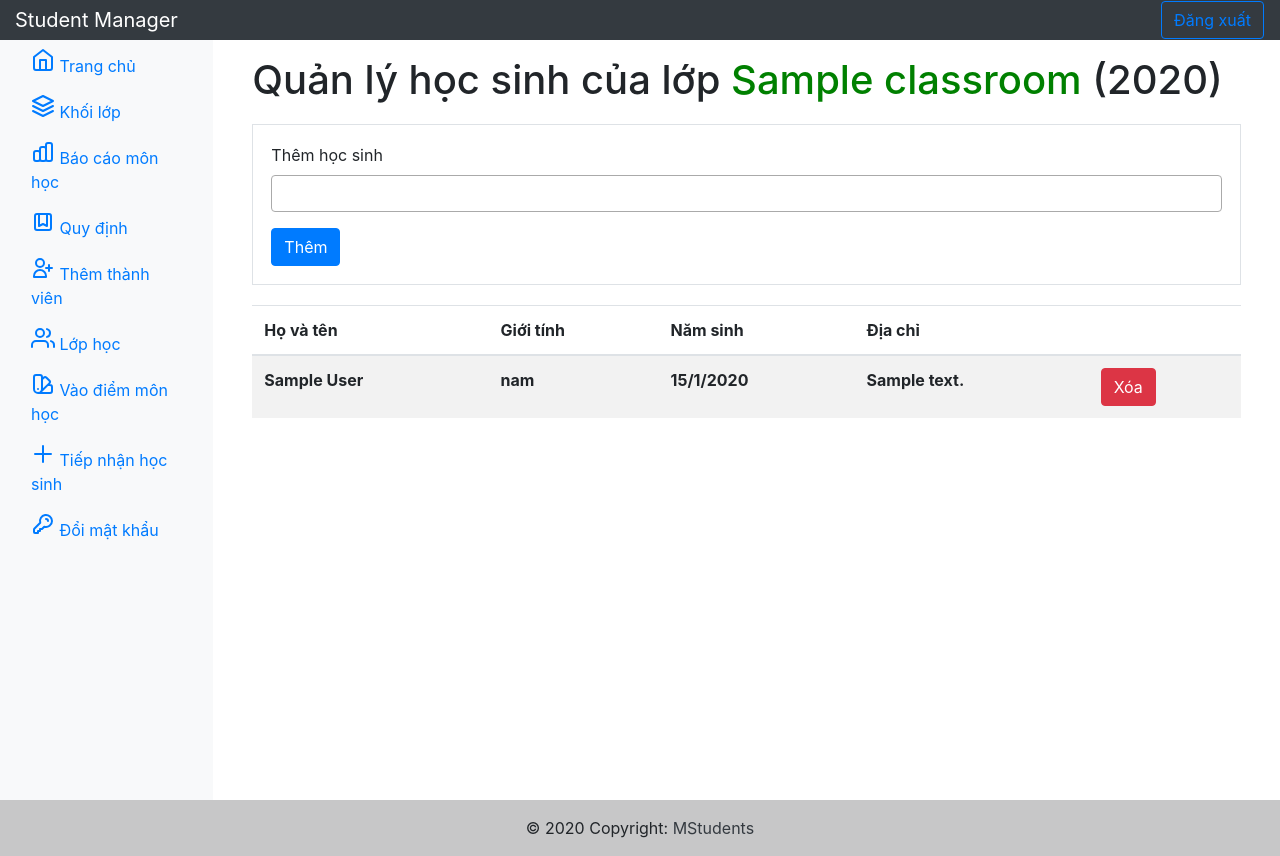
After one commit to dinhdjj/student-manager, a Flask app: page /class/1/students in a window 1280 px wide. The commit adds this page. Run offline with Flask 2, Linux system fonts and the light colour scheme; a user stored in the database is signed in; tables that the repository leaves empty hold one stand-in row (values such as "Sample post"); lists and menus that the app fills with data are empty; parts of the project's set-up code (start-up, migrations or seed data) failed here and were passed over; some libraries are stand-ins or nearby versions.

Commit message:
feat: classroom manage students

```diff
--- /dev/null
+++ b/app/defs/class_manage_students.py
@@ -0,0 +1,53 @@
+from flask import render_template, request, redirect
+from flask_login import login_required, current_user
+
+from app import db
+from ..models import Classroom, ClassroomStudent, Policy, Student
+
+
+@login_required
+def class_manage_students(class_id):
+    if(not current_user.is_staff):
+        return render_template('page/403.html')
+
+    classroom = Classroom.query.get(class_id)
+    if(not classroom):
+        return render_template('page/404.html')
+
+    errors = {}
+    successes = {}
+
+    if request.method == 'POST':
+        student_ids = request.form.getlist('student_ids[]')
+        if(not student_ids):
+            errors['student_ids'] = 'Vui lòng chọn ít nhất 1 học sinh'
+
+        max_amount_policy = Policy.query.filter_by(key="max_amount").first()
+        current_student_amount = ClassroomStudent.query.filter_by(
+            classroom_id=class_id).count()
+        if(max_amount_policy.value < len(student_ids) + current_student_amount):
+            errors['student_ids'] = f'Số lượng học sinh vượt quá giới hạn cho phép ({max_amount_policy.value})'
+
+        if(not errors):
+            count = 0
+            for student_id in student_ids:
+                student = Student.query.get(student_id)
+                if(student):
+                    db.session.add(ClassroomStudent(student_id=student.id,
+                                                    classroom_id=classroom.id))
+                    count += 1
+            db.session.commit()
+            successes['result'] = f"Đã thêm thành công {count} học sinh vào lớp"
+
+    students = classroom.students
+    unadded_students = Student.query.filter(
+        Student.id.not_in(get_student_ids(students))).all()
+
+    return render_template('page/class_manage_students.html', classroom=classroom, students=students, errors=errors, successes=successes, unadded_students=unadded_students)
+
+
+def get_student_ids(students):
+    student_ids = []
+    for student in students:
+        student_ids.append(student.id)
+    return student_ids
--- a/app/models.py
+++ b/app/models.py
@@ -84,6 +84,17 @@ class Student(BaseModel):
 
     def __str__(self):
         return self.name
+
+    def getVietnameseGender(self):
+        if self.gender == GenderEnum.female:
+            return 'nữ'
+        if self.gender == GenderEnum.male:
+            return 'nam'
+        if self.gender == GenderEnum.other:
+            return 'khác'
+
+    def getFriendlyBirthDay(self):
+        return f"{self.birth_date.day}/{self.birth_date.month}/{self.birth_date.year}"
 
 
 class Subject(BaseModel):
--- /dev/null
+++ b/app/templates/page/class_manage_students.html
@@ -0,0 +1,90 @@
+{% extends 'layout/layout.html' %}
+<!--  -->
+{% set active_page = 'class_manage_students' %}
+
+<!--  -->
+{% block content %}
+<!--  -->
+
+<main class="container">
+    <h1>
+        Quản lý học sinh của lớp
+        <span style="color: green">{{ classroom.name }}</span> ({{
+        classroom.year }})
+    </h1>
+
+    <!-- Add student -->
+    <div class="row" style="margin: 20px 0">
+        <form class="col border" style="padding: 18px" method="POST">
+            <div class="form-group">
+                <label for="select2-student-ids">Thêm học sinh</label>
+                <select
+                    id="select2-student-ids"
+                    class="form-control"
+                    name="student_ids[]"
+                    multiple="multiple"
+                >
+                    {% for student in unadded_students %}
+                    <option value="{{ student.id }}">{{ student.name }}</option>
+                    {% endfor %}
+                </select>
+                <script>
+                    $(document).ready(function () {
+                        $("#select2-student-ids").select2();
+                    });
+                </script>
+                {% if errors.get('student_ids') %}
+                <div style="color: red">{{ errors.get('student_ids') }}</div>
+                {% endif %}
+            </div>
+
+            {% if errors.get('result') %}
+            <div style="color: red; margin-top: 6px">
+                {{ errors.get('result') }}
+            </div>
+            {% endif %} {% if successes.get('result') %}
+            <div style="color: green; margin-top: 6px">
+                {{ successes.get('result') }}
+            </div>
+            {% endif %}
+            <button type="submit" class="btn btn-primary">Thêm</button>
+        </form>
+    </div>
+
+    <!-- List student -->
+    <table class="table table-striped">
+        <thead>
+            <tr>
+                <th scope="col">Họ và tên</th>
+                <th scope="col">Giới tính</th>
+                <th scope="col">Năm sinh</th>
+                <th scope="col">Địa chỉ</th>
+                <th scope="col"><span class="sr-only">Hành động</span></th>
+            </tr>
+        </thead>
+        <tbody>
+            {% for student in students %}
+            <tr>
+                <th scope="row">{{ student.name }}</th>
+                <th scope="row">{{ student.getVietnameseGender() }}</th>
+                <th scope="row">{{ student.getFriendlyBirthDay() }}</th>
+                <th scope="row">{{ student.address }}</th>
+                <th scope="row">
+                    <form
+                        action="{{ url_for('class_delete_student', class_id=classroom.id, student_id=student.id) }}"
+                        method="POST"
+                    >
+                        <button type="submit" class="btn btn-danger">
+                            Xóa
+                        </button>
+                    </form>
+                </th>
+            </tr>
+            {% endfor %}
+        </tbody>
+    </table>
+</main>
+
+<!--  -->
+{% endblock %}
+<!--  -->
```
Also changed, not shown: app/defs/class_delete_student.py (added, +19 -0 lines), app/routes.py (+9 -3 lines), app/templates/page/classroom.html (+32 -10 lines).
